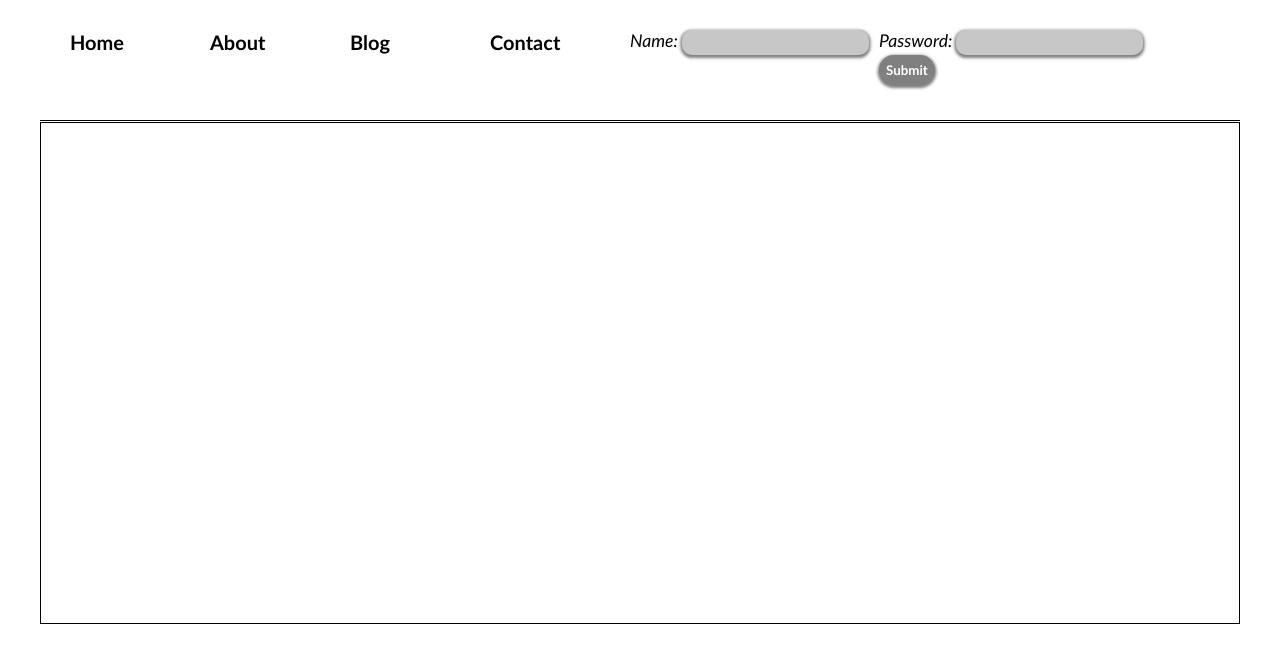
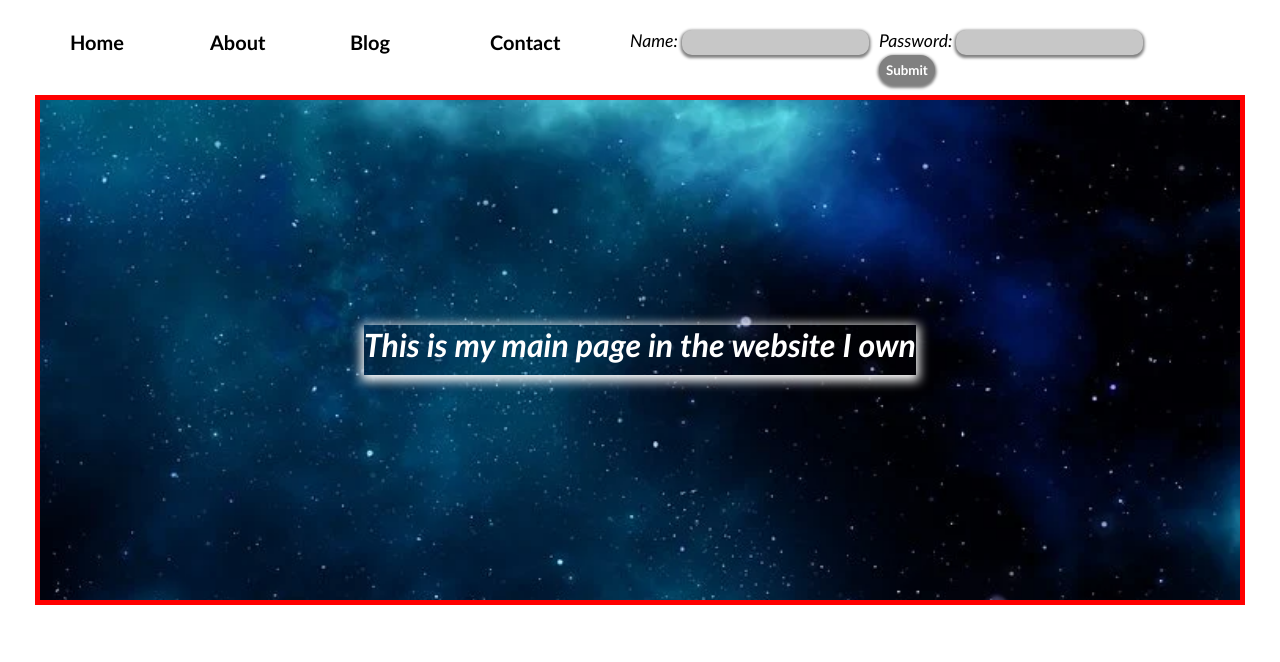
Before and after one commit to ahajrizaj1/testing, a plain HTML site: page index.html in a window 1280 px wide. Drawn offline with Linux system fonts and the light colour scheme.

Commit message:
learning positioning

```diff
--- a/index.html
+++ b/index.html
@@ -28,7 +28,7 @@
         </form>
     </div>
     <div class="main">
-
+        <h1>This is my main page in the website I own</h1>
     </div>
 </body>
 </html>
--- a/style.css
+++ b/style.css
@@ -4,9 +4,10 @@ body {
 }
 
 .header {
-    border-bottom: 1px solid black;
+
     display: flex;
-    height: 120px;
+    height: 100px;
+
 
 }
 
@@ -84,7 +85,22 @@ form {
 }
 
 .main {
-    border: 1px solid black;
-    margin-top: 1px;
+    outline: 5px solid red;
+    background-image: url(/images/universe-1566159__340.webp);
+    background-repeat:no-repeat;
+    background-size: cover;
     height: 500px;
+    display: flex;
+    justify-content:center;
+    align-items: center;
+
 }
+
+h1 {
+    color: white;
+    font-family: 'Gill Sans', 'Gill Sans MT', Calibri, 'Trebuchet MS', sans-serif;
+    font-style: italic;
+    box-shadow: 0px 3px 10px 3px white;
+    height: 50px;
+    width: fit-content;
+}
```
